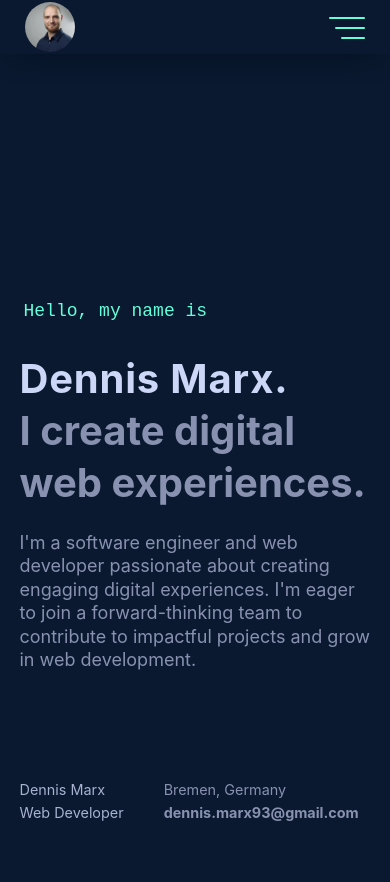
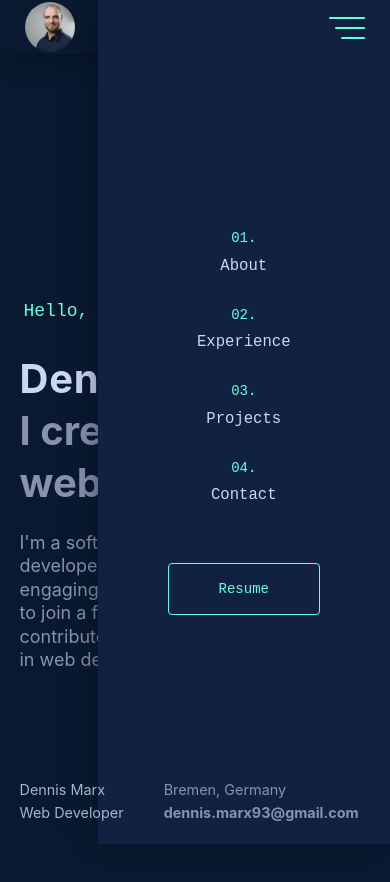
Before and after one commit to denmarx/resume23-24, a React (Create React App) app: page / in a window 390 px wide. Both pictures are taken after a click on the button 350 px from the left and 27 px from the top of the page. Shown: the top 882 px of the page. Built offline with nearby package versions, Linux system fonts and the light colour scheme.

Commit message:
added mobile sidebar

```diff
--- a/src/components/Nav/Nav.js
+++ b/src/components/Nav/Nav.js
@@ -1,7 +1,12 @@
+import React, { useState } from 'react';
 import styles from './Nav.module.css';
 import shot from '../../assets/shot _small.webp';
 
 const Nav = () => {
+  const [isSidebarOpen, setIsSidebarOpen] = useState(false);
+  const toggleSidebar = () => {
+    setIsSidebarOpen(!isSidebarOpen);
+  };
   return (
     <header className={styles.styledHeader}>
       <nav className={styles.navContainer}>
@@ -24,11 +29,36 @@ const Nav = () => {
         </div>
         <div className={styles.menu}>
           <div>
-            <button className={styles.hamburgerButton}>
+            <button className={styles.hamburgerButton} onClick={toggleSidebar}>
               <div className={styles.hambox}>
                 <div className={styles.hamboxInner}></div>
               </div>
             </button>
+            <aside
+              aria-hidden={!isSidebarOpen}
+              tabIndex={isSidebarOpen ? '0' : '-1'}
+              className={`${styles.sidebar} ${isSidebarOpen ? styles.sidebarOpen : ''}`}
+            >
+              <nav>
+                <ol>
+                  <li>
+                    <a href='#aboutSection'>About</a>
+                  </li>
+                  <li>
+                    <a href='#jobs'>Experience</a>
+                  </li>
+                  <li>
+                    <a href='#projects'>Projects</a>
+                  </li>
+                  <li>
+                    <a href='#contact'>Contact</a>
+                  </li>
+                </ol>
+                <a href='/resume.pdf' className={styles.resumeLink}>
+                  Resume
+                </a>
+              </nav>
+            </aside>
           </div>
         </div>
       </nav>
--- a/src/components/Nav/Nav.module.css
+++ b/src/components/Nav/Nav.module.css
@@ -107,6 +107,63 @@
   background-color: var(--green);
 }
 
+.sidebar nav {
+  display: flex;
+  -webkit-box-pack: justify;
+  justify-content: space-between;
+  -webkit-box-align: center;
+  align-items: center;
+  width: 100%;
+  flex-direction: column;
+  color: var(--lightest-slate);
+  font-family: var(--font-mono);
+  text-align: center;
+}
+
+.sidebar ol {
+  padding: 0px;
+  margin: 0px;
+  list-style: none;
+  width: 100%;
+}
+
+.sidebar ol li {
+  position: relative;
+  counter-increment: item 1;
+  font-size: clamp(var(--fz-sm), 4vw, var(--fz-lg));
+}
+.sidebar ol li::before {
+  content: '0' counter(item) '.';
+  display: block;
+  margin-bottom: 5px;
+  color: var(--green);
+  font-size: var(--fz-sm);
+}
+.sidebar ol a {
+  display: inline-block;
+  text-decoration: none;
+  text-decoration-skip-ink: auto;
+  color: inherit;
+  position: relative;
+  transition: var(--transition);
+  width: 100%;
+  padding: 3px 20px 20px;
+}
+.sidebar .resumeLink {
+  color: var(--green);
+  background-color: transparent;
+  border: 1px solid var(--green);
+  border-radius: var(--border-radius);
+  font-size: var(--fz-sm);
+  font-family: var(--font-mono);
+  line-height: 1;
+  text-decoration: none;
+  transition: var(--transition);
+  padding: 18px 50px;
+  margin: 10% auto 0px;
+  width: max-content;
+}
+
 /* Extra small devices (phones, 600px and down) */
 @media only screen and (max-width: 600px) {
   .styledHeader {
@@ -138,4 +195,31 @@
     cursor: pointer;
     border-radius: 0px;
   }
+  .sidebar {
+    display: flex;
+    -webkit-box-pack: center;
+    justify-content: center;
+    -webkit-box-align: center;
+    align-items: center;
+    position: fixed;
+    top: 0px;
+    bottom: 0px;
+    right: 0px;
+    padding: 50px 10px;
+    width: min(75vw, 400px);
+    height: 100vh;
+    outline: 0px;
+    background-color: var(--light-navy);
+    box-shadow: -10px 0px 30px -15px var(--navy-shadow);
+    z-index: 9;
+    visibility: hidden;
+    transition: var(--transition);
+  }
+  .sidebarOpen {
+    transform: translateX(0);
+    visibility: visible;
+  }
+  .sidebar ol li {
+    margin: 0px auto 10px;
+  }
 }
```
